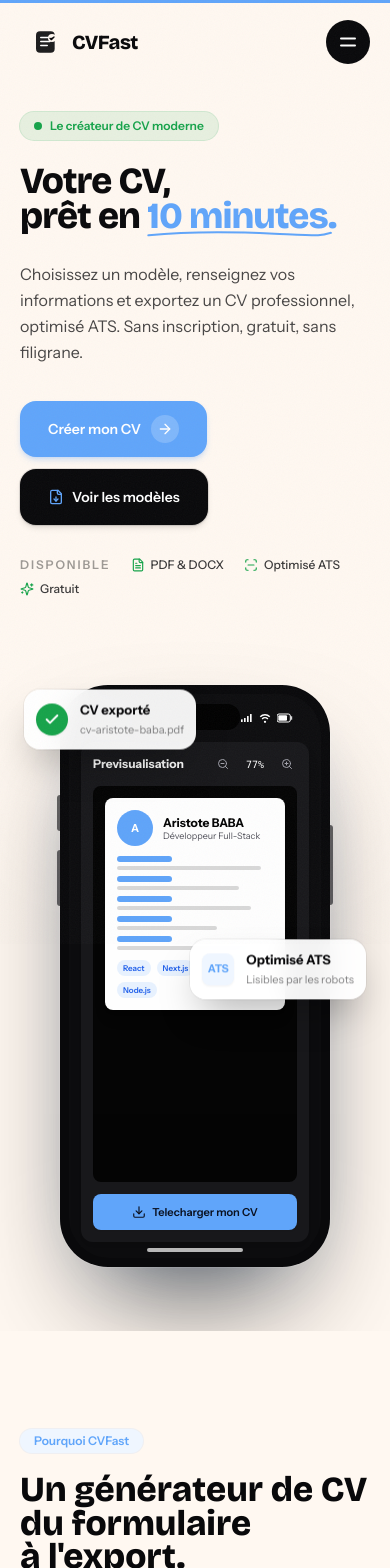
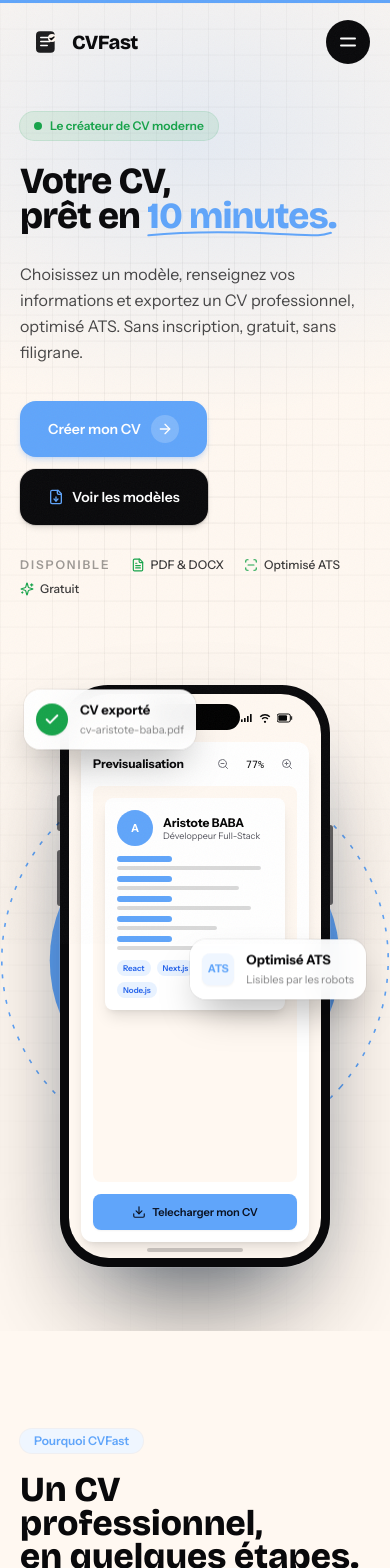
Before and after one commit to babacleven/CvRapide, a Next.js app in the folder cvbuilder/: page / in a window 390 px wide. Shown: the top 1568 px of the page. Built offline with nearby package versions, Linux system fonts and the light colour scheme.

Commit message:
feat: finalisation de la refonte

```diff
--- a/cvbuilder/app/landing-styles/woudy.css
+++ b/cvbuilder/app/landing-styles/woudy.css
@@ -41,6 +41,15 @@
   -webkit-font-smoothing: antialiased;
   -moz-osx-font-smoothing: grayscale;
   overflow-x: clip;
+}
+
+/* Quadrillage de petits carrés (fond) */
+.wy-grid-bg {
+  background-image:
+    linear-gradient(to right, rgba(9, 9, 11, 0.06) 1px, transparent 1px),
+    linear-gradient(to bottom, rgba(9, 9, 11, 0.06) 1px, transparent 1px);
+  background-size: 26px 26px;
+  background-position: center;
 }
 
 .wy-root ::selection {
--- a/cvbuilder/app/landing/Avantages.tsx
+++ b/cvbuilder/app/landing/Avantages.tsx
@@ -266,11 +266,9 @@
               Pourquoi CVFast
             </span>
             <h2 className="font-display mt-5 text-[clamp(2.2rem,5.4vw,4.4rem)] font-extrabold leading-[0.95] text-fg">
-              Un générateur de CV
+              Un CV professionnel,
               <br />
-              du formulaire
-              <br />
-              à l'export.
+              en quelques étapes.
             </h2>
           </div>
           <p className="max-w-md text-base leading-relaxed text-fg/70 sm:text-lg lg:justify-self-end">
--- a/cvbuilder/app/landing/Hero.tsx
+++ b/cvbuilder/app/landing/Hero.tsx
@@ -70,8 +70,13 @@
       id="top"
       onMouseMove={handleMouseMove}
       onMouseLeave={handleMouseLeave}
-      className="relative min-h-[95vh] overflow-hidden pt-28 pb-16 sm:pt-36 sm:pb-24 lg:pt-40 lg:pb-28"
+      className="relative isolate min-h-[95vh] overflow-hidden pt-28 pb-16 sm:pt-36 sm:pb-24 lg:pt-40 lg:pb-28"
     >
+      <div
+        aria-hidden="true"
+        className="pointer-events-none absolute inset-0 -z-20 wy-grid-bg [mask-image:radial-gradient(ellipse_90%_75%_at_50%_35%,black,transparent)]"
+      />
+
       <div
         aria-hidden="true"
         className="pointer-events-none absolute -top-40 left-1/2 -z-10 h-[600px] w-[900px] -translate-x-1/2 rounded-full bg-[radial-gradient(ellipse_at_center,rgba(96,165,250,0.16),transparent_65%)]"
--- a/cvbuilder/app/landing/PhoneMockup.tsx
+++ b/cvbuilder/app/landing/PhoneMockup.tsx
@@ -11,8 +11,8 @@
 export const PhoneMockup: React.FC<PhoneMockupProps> = ({
   children,
   className = "w-[290px]",
-  statusTone = "light",
-  screenClassName = "bg-[#0d0d0f]",
+  statusTone = "dark",
+  screenClassName = "bg-[#fff8f1]",
 }) => {
   return (
     <div
@@ -31,7 +31,7 @@
         className="absolute -right-[3px] top-[140px] h-20 w-[3px] rounded-r bg-panel/60"
       />
       <div
-        className={`relative isolate h-full w-full overflow-hidden rounded-[40px] text-left text-white select-none ${screenClassName}`}
+        className={`relative isolate h-full w-full overflow-hidden rounded-[40px] text-left text-[#09090b] select-none ${screenClassName}`}
       >
         <div
           className={`absolute inset-x-0 top-0 z-20 flex h-11 items-center justify-between px-7 pt-1 text-[12px] font-semibold ${
@@ -72,7 +72,7 @@
         {children}
         <div
           aria-hidden="true"
-          className="absolute bottom-1.5 left-1/2 z-30 h-1 w-24 -translate-x-1/2 rounded-full bg-white/70"
+          className="absolute bottom-1.5 left-1/2 z-30 h-1 w-24 -translate-x-1/2 rounded-full bg-fg/20"
         />
       </div>
     </div>
--- a/cvbuilder/app/landing/Screens.tsx
+++ b/cvbuilder/app/landing/Screens.tsx
@@ -19,14 +19,14 @@
   Loader2,
 } from "lucide-react";
 
-/* Palette identique au builder CVFast (thème daisyUI "cvfast") */
+/* Palette identique au builder CVFast clair (thème daisyUI "cvfastlight") */
 const C = {
-  bg: "#0d0d0f", // base-200
-  panel: "#18181b", // base-300 / neutral
-  border: "#27272a",
-  input: "#050505", // base-100
-  text: "#ffffff",
-  muted: "#a1a1aa",
+  bg: "#fff8f1", // base-200
+  panel: "#ffffff", // base-100
+  border: "#efe3d5", // base-300
+  input: "#fff8f1", // champs crème
+  text: "#09090b",
+  muted: "#71717a",
   primary: "#60a5fa",
   primaryContent: "#0a1120",
   accent: "#22d3ee",
@@ -200,7 +200,7 @@
   );
 };
 
-/* Mini CV (aperçu du builder, thème clair "cupcake") */
+/* Mini CV (aperçu du builder, thème clair "cvfastlight") */
 const MiniCvDoc: React.FC = () => (
   <div className="rounded-lg bg-white p-3 shadow-lg">
     <div className="flex items-center gap-2.5">
@@ -284,7 +284,7 @@
         initial={{ opacity: 0, scale: 0.96 }}
         animate={{ opacity: 1, scale: 1 }}
         transition={{ duration: 0.55, ease: [0.16, 1, 0.3, 1] }}
-        className="mt-3 flex-1 overflow-hidden rounded-lg p-3"
+        className="wy-grid-bg mt-3 flex-1 overflow-hidden rounded-lg p-3"
         style={{ background: C.input }}
       >
         <MiniCvDoc />
```
